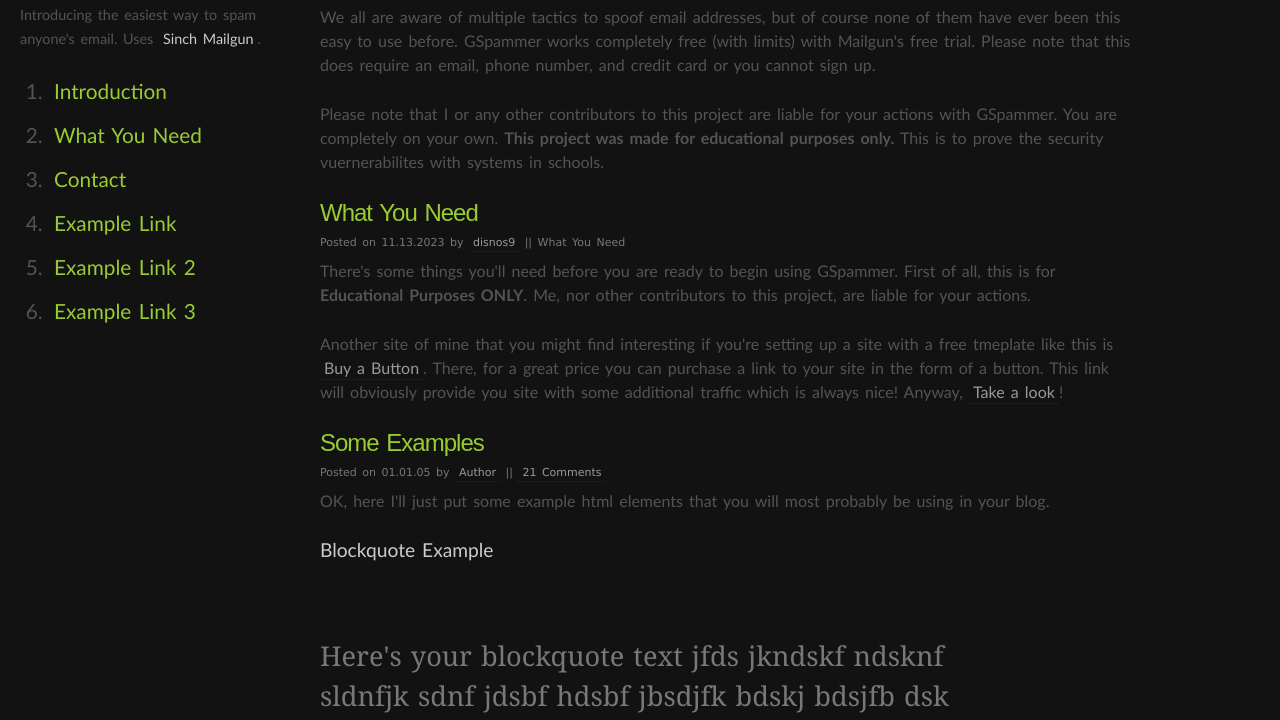
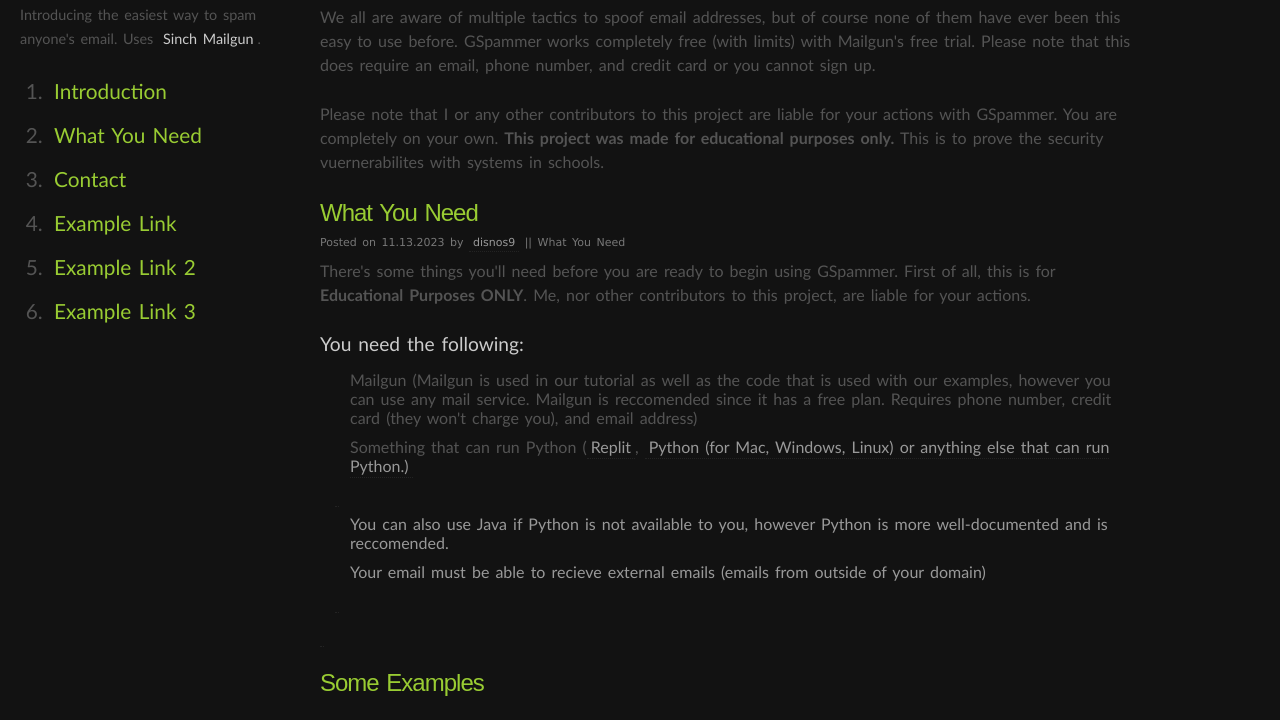
Before and after one commit to disnos9/gspammer, a plain HTML site: page index.html in a window 1280 px wide. Shown: the part 75-795 px from the top of the page. Drawn offline with Linux system fonts and the light colour scheme.

Commit message:
What you need

```diff
--- a/index.html
+++ b/index.html
@@ -71,7 +71,13 @@
 			<p>
 
 
-					Another site of mine that you might find interesting if you're setting up a site with a free tmeplate like this is <a href="http://www.buyabutton.net">Buy a Button</a>. There, for a great price you can purchase a link to your site in the form of a button. This link will obviously provide you site with some additional traffic which is always nice! Anyway, <a href="http://www.buyabutton.net">Take a look</a>!
+					<h3>You need the following:</h3>
+				<ul>
+					<li>Mailgun (Mailgun is used in our tutorial as well as the code that is used with our examples, however you can use any mail service. Mailgun is reccomended since it has a free plan. Requires phone number, credit card (they won't charge you), and email address)</li>
+					<li>Something that can run Python (<a href="https://replit.com">Replit</a>, <a href="https://python.org">Python (for Mac, Windows, Linux) or anything else that can run Python.)</li>
+					<li>You can also use Java if Python is not available to you, however Python is more well-documented and is reccomended.</li>
+					<li>Your email must be able to recieve external emails (emails from outside of your domain)</li>
+				</ul>
 
 			</p>
 
@@ -136,11 +142,9 @@
 
 	<div id="footer">
 
-								<!-- Please leave this line intact -->
-								Template design by <a href="http://www.sixshootermedia.com">Six Shooter Media</a>.<br />
 								<!-- you can delete below here -->
 
-								© All your copyright information here.
+								© 2023 GSpammer. GSpammer Contributors: <a href="https://github.com/disnos9">disnos9</a> || <a href="
 
 	</div>
 
```
